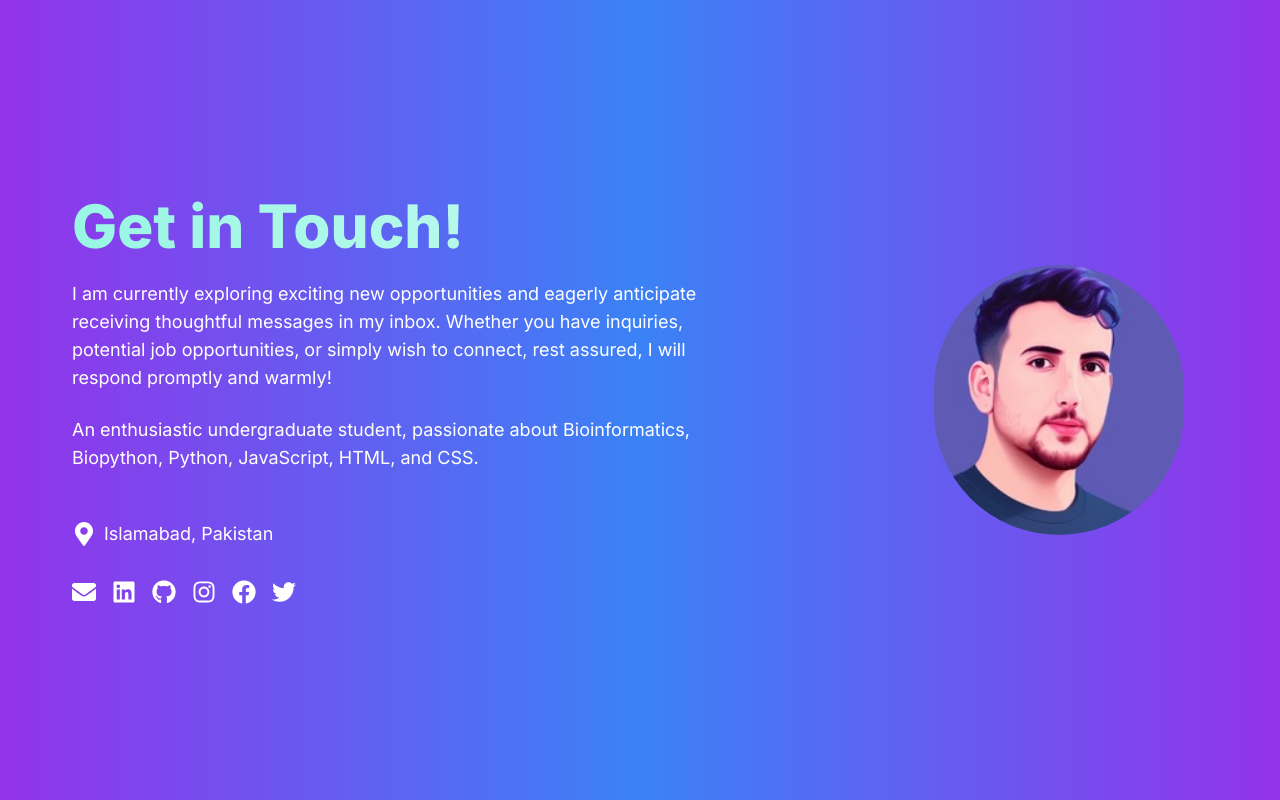
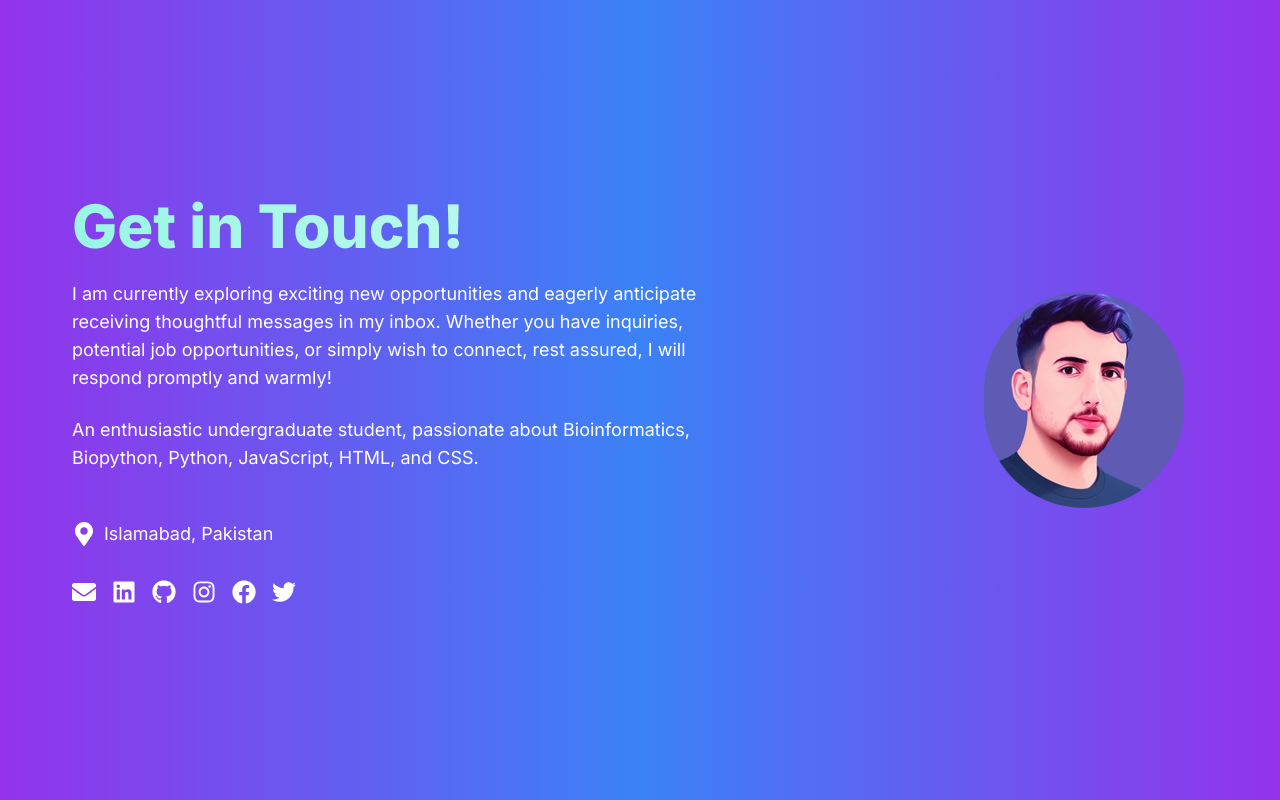
Before and after one commit to mubashir1837/next-portfolio, a Next.js app: page / in a window 1280 px wide. Shown: the part 8813-9613 px from the top of the page. Built offline with nearby package versions, Linux system fonts and the light colour scheme.

Commit message:
portfolio

```diff
--- a/app/components/Footer.jsx
+++ b/app/components/Footer.jsx
@@ -42,7 +42,7 @@ const Footer = () => {
           </div>
         </div>
         <div className="mt-12 lg:mt-0">
-          <img src="/images/pro.jpg" alt="GitHub Profile Photo"  width={250} height={250} className="rounded-full mr-6 " />
+          <img src="/images/pro.jpg" alt="GitHub Profile Photo"  width={200} height={200} className="rounded-full mr-6 " />
         </div>
       </div>
     </section>
```
